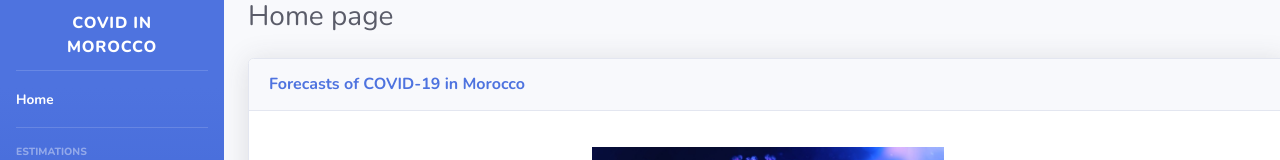
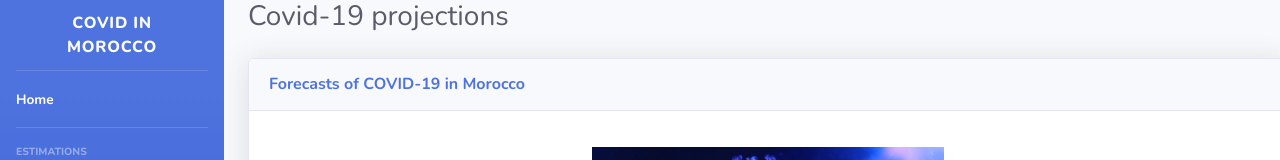
Before and after one commit to AmineAndam04/Morocco-COVID-19-projections, a website with bundled scripts: page index.html in a window 1280 px wide. Shown: the top 160 px of the page. Built offline with nearby package versions, Linux system fonts and the light colour scheme.

Commit message:
Update index.html

```diff
--- a/index.html
+++ b/index.html
@@ -144,7 +144,7 @@
 
                     <!-- Page Heading -->
                     <div class="d-sm-flex align-items-center justify-content-between mb-4">
-                        <h1 class="h3 mb-0 text-gray-800">Home page</h1>
+                        <h1 class="h3 mb-0 text-gray-800">Covid-19 projections</h1>
                     </div>
 
 
```
